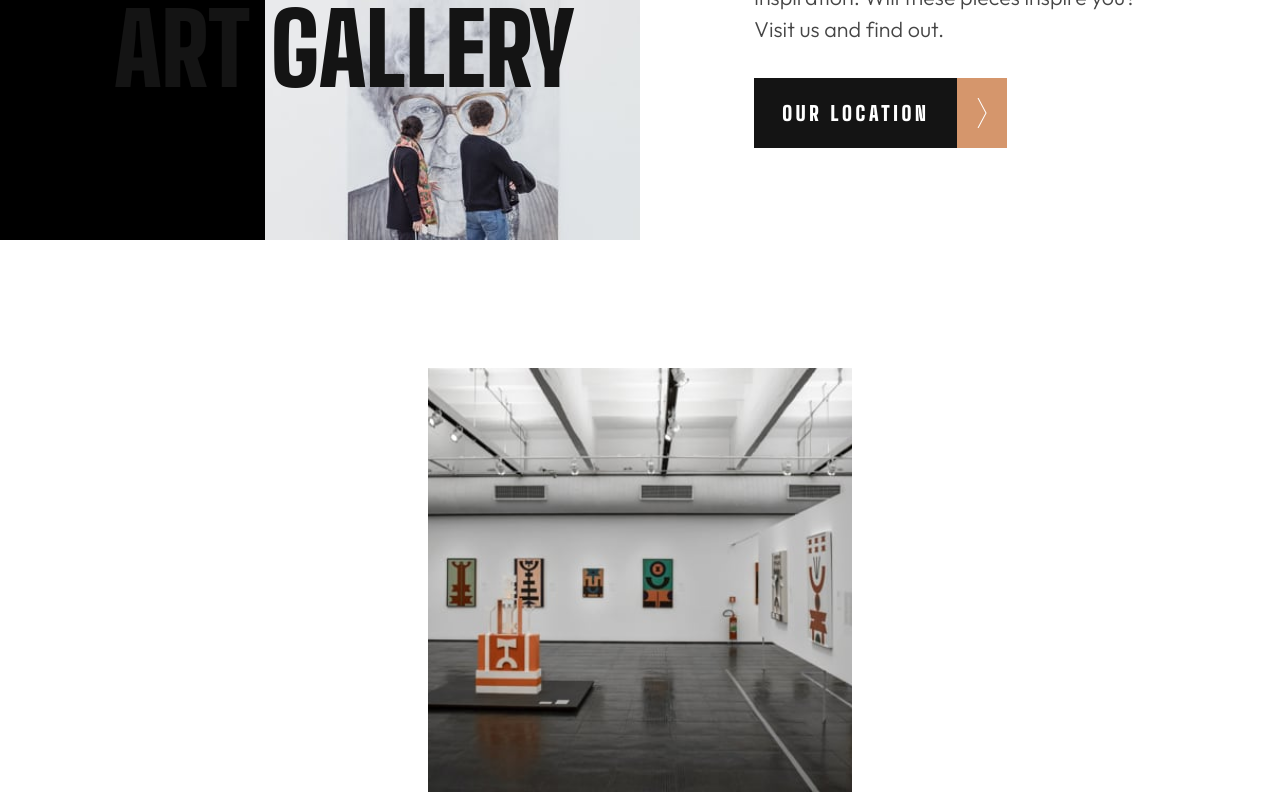
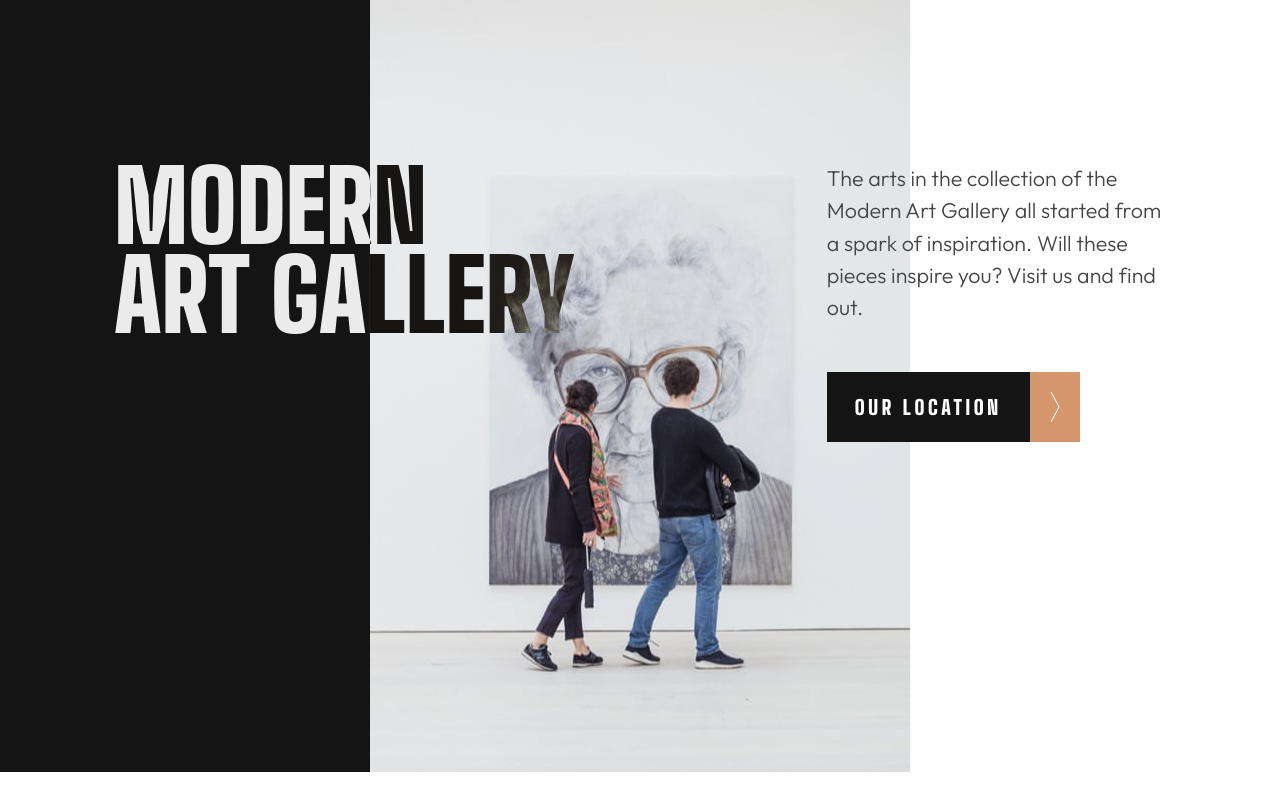
Before and after one commit to helphop/frontend-masters-art-gallery-website, a website: page main/index.html in a window 1280 px wide. Shown: the top 800 px of the page. Drawn offline with Linux system fonts and the light colour scheme.

Commit message:
fix header content use gap instead of flow

```diff
--- a/main/assets/css/blocks/_index.scss
+++ b/main/assets/css/blocks/_index.scss
@@ -1,6 +1,11 @@
 @use 'global-styles/breakpoints' as *;
 
 .index {
+
+  .wrapper {
+    max-width: 1400px;
+    margin-inline: auto;
+  }
 
   .wrapper.flow {
     --flow-space: var(--space-4xl);
@@ -14,6 +19,12 @@
     object-fit: cover;
     width: 100%;
     height: 100%;
+  }
+
+  .header-content {
+    display: grid;
+    justify-content: center;
+    gap: var(--space-m);
   }
 
   .tour {
@@ -54,19 +65,21 @@
   @include for-tablet-portrait-up {
 
     header {
-      display: grid;
-       grid-template-columns: 1fr 1fr;
+      padding-block: 122px;
+      background: url('../images/tablet/image-hero.jpg') no-repeat;
+      @media (-webkit-min-device-pixel-ratio: 2) {
+        background: url('../images/tablet/image-hero@2x.jpg') no-repeat;
+      }
+    }
+
+    .hero {
+      display: none;
     }
 
     .header-content {
-      align-self: center;
+      justify-content: end;
     }
 
-    .hero-image {
-      width: auto;
-      height: auto;
-      object-fit: unset;
-    }
     .social {
       justify-content: flex-end;
     }
@@ -76,36 +89,38 @@
 
     header {
       position: relative;
-    }
+      padding-block: 130px 330px;
+      background: url('../images/desktop/image-hero.jpg') no-repeat;
 
-    .hero {
-      justify-self: end;
-      position: relative;
-      z-index: -1;
-
-    }
-
-    .hero::before {
-      content: '';
-      position: absolute;
-      inset: 0;
-      left: -100%;
-      background-color: black;
-      z-index: -1;
-    }
+        @media (-webkit-min-device-pixel-ratio: 2) {
+          background: url('../images/desktop/image-hero@2x.jpg') no-repeat;
+        }
+      background-position: center center;
+      &:before {
+        content: '';
+        position: absolute;
+        inset: 0;
+        width: 50vw;
+        background-color: var(--color-primary);
+        z-index: -1;
+      }
+      }
 
     .header-content {
-      margin-top: -11rem;
-      justify-self: end;
-      p {
-        margin-top: 0;
+      grid-template-columns: 1fr 24ch;
+      justify-content: space-between;
+      h1 {
+        color: var(--color-white);
+        mix-blend-mode: difference;
+        filter: brightness(1.5);
+      }
+      > :not(:first-child) {
+        grid-column: 2;
+
       }
     }
 
-    .header-content h1 {
-      position: absolute;
-      left: var(--page-padding);
-    }
+
 
   }
 }
--- a/main/assets/css/global-styles/_breakpoints.scss
+++ b/main/assets/css/global-styles/_breakpoints.scss
@@ -12,10 +12,10 @@
   @media (max-width: 599px) { @content; }
 }
 @mixin for-tablet-portrait-up {
-  @media (min-width: 600px) { @content; }
+  @media (min-width: 700px) { @content; }
 }
 @mixin for-tablet-portrait-only {
-  @media (min-width: 600px) and (max-width: 972px) { @content; }
+  @media (min-width: 700px) and (max-width: 972px) { @content; }
 }
 @mixin for-tablet-landscape-up {
   @media (min-width: 973px) { @content; }
--- a/main/assets/css/global-styles/_measure.scss
+++ b/main/assets/css/global-styles/_measure.scss
@@ -1,5 +1,5 @@
 :root {
-  --measure: 30ch;
+  --measure: 28ch;
 }
 
 * {
--- a/main/assets/css/global-styles/_spacing.scss
+++ b/main/assets/css/global-styles/_spacing.scss
@@ -30,5 +30,6 @@
     --space-xs-5xl: clamp(0.88rem, calc(-2.45rem + 14.18vw), 10.31rem);
     --space-s-l: clamp(1.13rem, calc(0.55rem + 2.44vw), 2.75rem);
     --space-xs-4xl: clamp(0.88rem, calc(-1.72rem + 11.08vw), 8.25rem);
+    --space-xl-5xl: clamp(3.38rem, calc(0.93rem + 10.42vw), 10.31rem);
     --component-padding: var(--space-md);
 }
--- a/main/index.html
+++ b/main/index.html
@@ -13,18 +13,18 @@
    <header class="flow">
       <div class="hero">
         <picture>
-          <img class="hero-image" src="assets/images/mobile/image-hero@.jpg"
+          <img class="hero-image" src="assets/images/mobile/image-hero.jpg"
             srcset="assets/images/mobile/image-hero.jpg 1x,
                     assets/images/mobile/image-hero@2x.jpg 2x"
             alt="Two people looking at a photo of a man wearing glasses.">
         </picture>
       </div>
-      <div class="header-content | flow inline-padding">
+      <div class="header-content | inline-padding">
         <h1 class="text-7 font-display text-uppercase color-primary">Modern <br> Art Gallery</h1>
         <p class="max-inline-size:measure">
           The arts in the collection of the Modern Art Gallery all started
-          from a spark of inspiration. Will these pieces inspire you? Visit
-          us and find out.
+          from a spark of inspiration. Will these pieces inspire you?
+          Visit us and find out.
         </p>
         <a class="btn-primary" href="location.html">
           <span class="text-uppercase">Our location</span>
```
Also changed, not shown: main/assets/css/style.css, main/assets/css/style.min.css.
